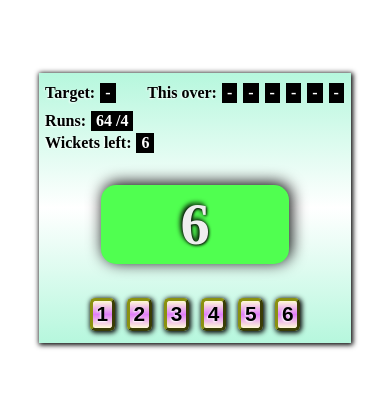
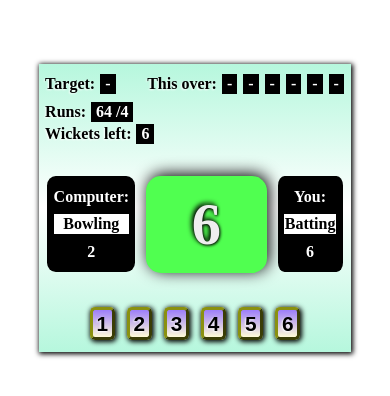
Before and after one commit to NidheeshaT/CompCric, a plain HTML site: page index.html in a window 390 px wide. Shown: the part 214-610 px from the top of the page. Drawn offline with Linux system fonts and the light colour scheme.

Commit message:
added two elements is mid section of the values of the players and made buttons more responsive

```diff
--- a/css/style.css
+++ b/css/style.css
@@ -51,15 +51,36 @@ body{
 #mid{
     height: 50%;
     text-align: center;
+    display: flex;
+    justify-content: space-around;
+    align-items: center;
+    flex-wrap:wrap ;
+}
+
+#comp,#user{
+    background-color: black;
+    color: white;
+    padding: 1% 2%;
+    border-radius:10% ;
+}
+
+#comp div,#user div{
+    margin: 1vh 0px;
+}
+
+#comp-stat,#user-stat{
+    background-color: white;
+    color: black;
+    padding: 1px;
 }
 
 #result{
     color: rgb(238, 238, 238);
     text-shadow: 1px 1px 3px black,-2px -2px 5px black;
-    padding: 2% 1%;
+    padding: 5% 15%;
     font-size: 15vmin;
     background-color: rgb(80, 255, 80);
-    margin: 5% 15vw;
+    margin: 5% 0px;
     border-radius: 15px;
     box-shadow: 2px -2px 16px black;
 }
@@ -77,14 +98,17 @@ body{
     margin: 2%;
     color: black;
     font-size: 1.3rem;
-    background: linear-gradient(0deg, rgb(255, 251, 215), rgb(225 126 250),rgb(255, 251, 215));
+   background: linear-gradient(0deg,rgb(255, 251, 215),rgb(157 126 250));
     border-width:3px ;
     border-color:  #8a9110;
     border-radius:5px ;
 }
 
 #bottom button:hover{
-    background:radial-gradient(rgb(222 108 255),rgb(255, 251, 215));
+    background: linear-gradient(0deg,#ff7f5b,#ff3800);
+    position: relative;
+    top:5px;
+    box-shadow:none;
 }
 
 /* Utility Classes */
--- a/index.html
+++ b/index.html
@@ -35,8 +35,18 @@
             </div>
         </section>
         <section id="mid">
-            <div id="result">
+            <div id="comp">
+                <div>Computer:</div>
+                <div id="comp-stat">Bowling</div>
+                 <div id="comp-value">2</div>
+            </div>
+            <div id="result" class="sharp">
                 6
+            </div>
+            <div id="user">
+                <div>You:</div>
+                <div id="user-stat">Batting</div>
+                <div id="user-value">6</div>
             </div>
         </section>
         <section id="bottom">
```
